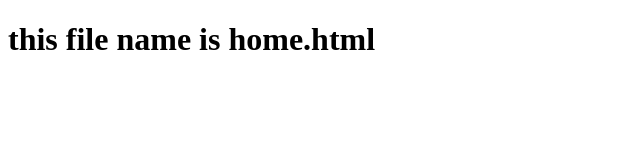
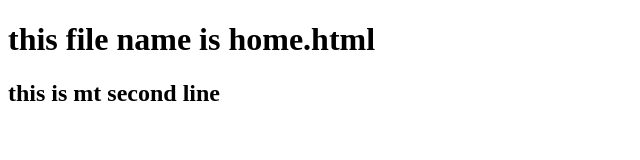
Before and after one commit to neekkeeb-sys/localrepo, a plain HTML site: page home.html in a window 1280 px wide. Shown: the whole page, without its empty margins (0-640 px from the left). Drawn offline with Linux system fonts and the light colour scheme.

Commit message:
this is mt second line and this is mt secone html

```diff
--- a/home.html
+++ b/home.html
@@ -7,5 +7,6 @@
 </head>
 <body>
     <h1>this file name is home.html</h1>
+    <h2>this is mt second line </h2>
 </body>
 </html>
```
